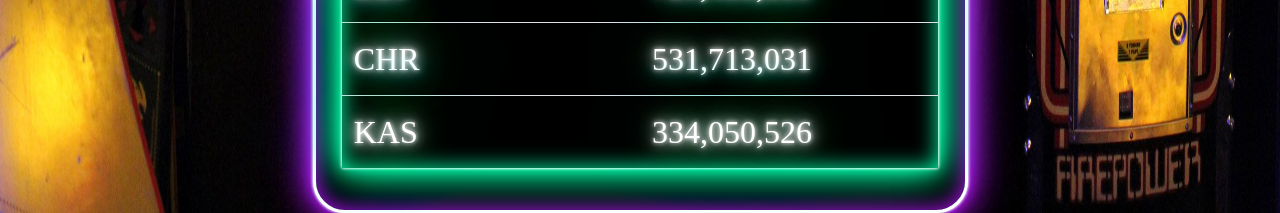
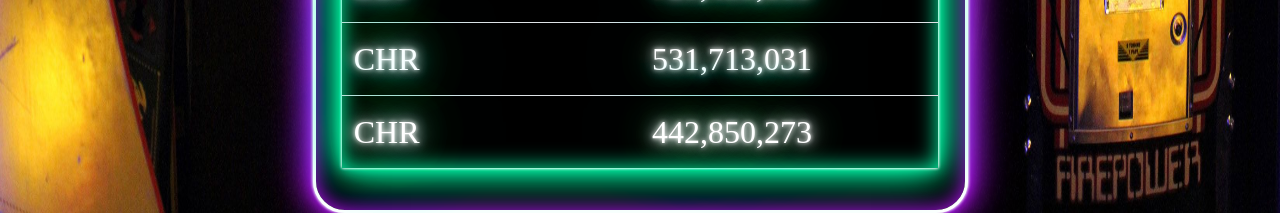
Before and after one commit to vmvpin/vmvpin.github.io, a Jekyll site: the page built from _games/VippsMobilePay_Pinball.md, in a window 1280 px wide. Shown: the part 792-1005 px from the top of the page. Built offline with Jekyll 4.4.1, drawn with Linux system fonts in a browser that asks for light colours.

Commit message:
Hacked commit

```diff
--- a/_games/VippsMobilePay_Pinball.md
+++ b/_games/VippsMobilePay_Pinball.md
@@ -13,5 +13,5 @@
 | CHR | 730,446,161 |
 | BBJ | 729,438,800 |
 | CHR | 531,713,031 |
-| KAS | 334,050,526 |
+| CHR | 442,850,273 |
 {:.scoreText .table .td}
```
